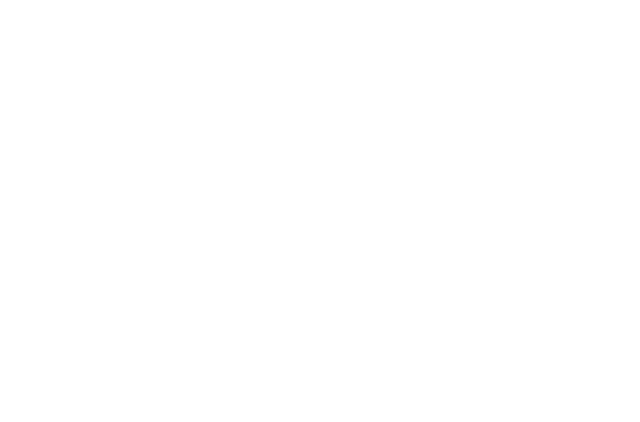
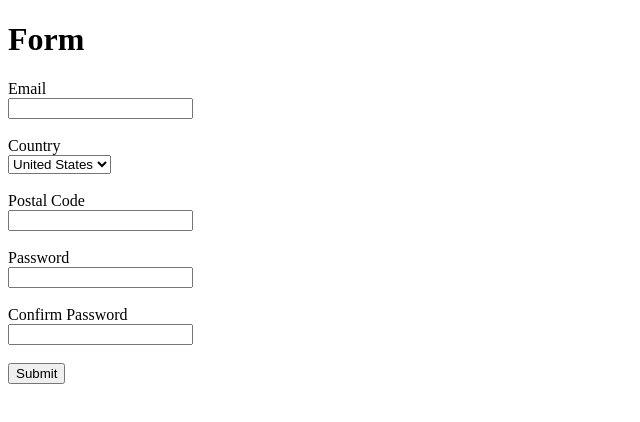
Before and after one commit to Jennyznz/js-form-validation-practice, a plain HTML site: page index.html in a window 1280 px wide. Shown: the whole page, without its empty margins (0-640 px from the left). Drawn offline with Linux system fonts and the light colour scheme.

Commit message:
Create basic HTML form

```diff
--- a/index.html
+++ b/index.html
@@ -3,10 +3,46 @@
 <head>
     <meta charset="UTF-8">
     <meta name="viewport" content="width=device-width, initial-scale=1.0">
-    <title>Document</title>
+    <title>Custom Form Validation</title>
     <link rel="stylesheet" href="styles.css">
 </head>
 <body>
+    <form action="" method="post" novalidate>
+        <h1>Form</h1>
+        <div>
+            <label for="email">Email</label> <br>
+            <input type="email" id="email">
+        </div>
+        <br>
+        <div>
+            <label for="country">Country</label> <br>
+            <select id="country">
+                <option value="us">United States</option>
+                <option value="ca">Canada</option>
+                <option value="mx">Mexico</option>
+            </select>
+        </div>
+        <br>
+        <div>
+            <label for="postal-code">Postal Code</label> <br>
+            <input type="text" id="postal-code">
+        </div>
+        <br>
+        <div>
+            <label for="password">Password</label> <br>
+            <input type="password" id="password">
+        </div>
+        <br>
+        <div>
+            <label for="password-confirmation">Confirm Password</label> <br>
+            <input type="password" id="password-confirmation">
+        </div>
+        <br>
+        <button type="submit">Submit</button>
+    </form>
+
+
+
 
     <script src="main.js"></script>
 </body>
```
